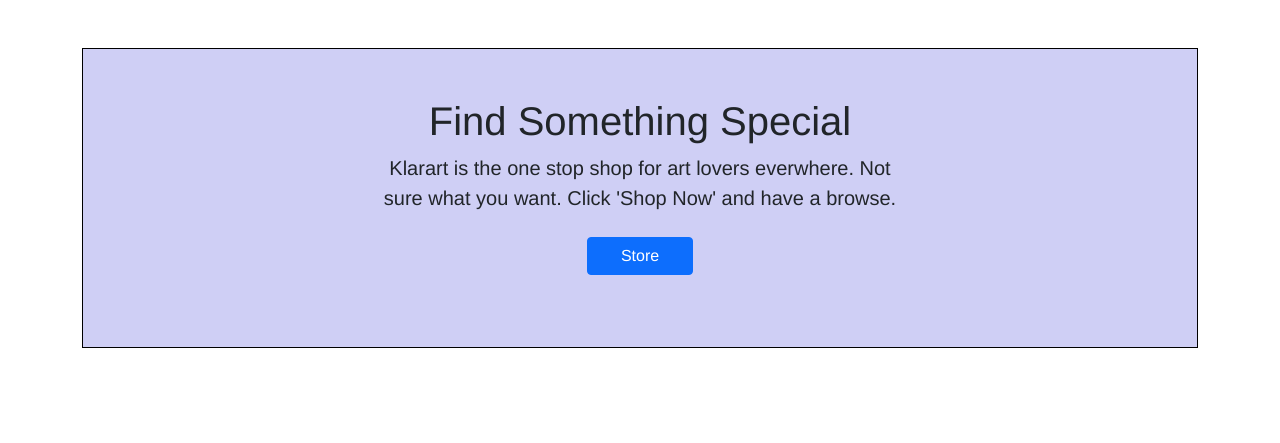
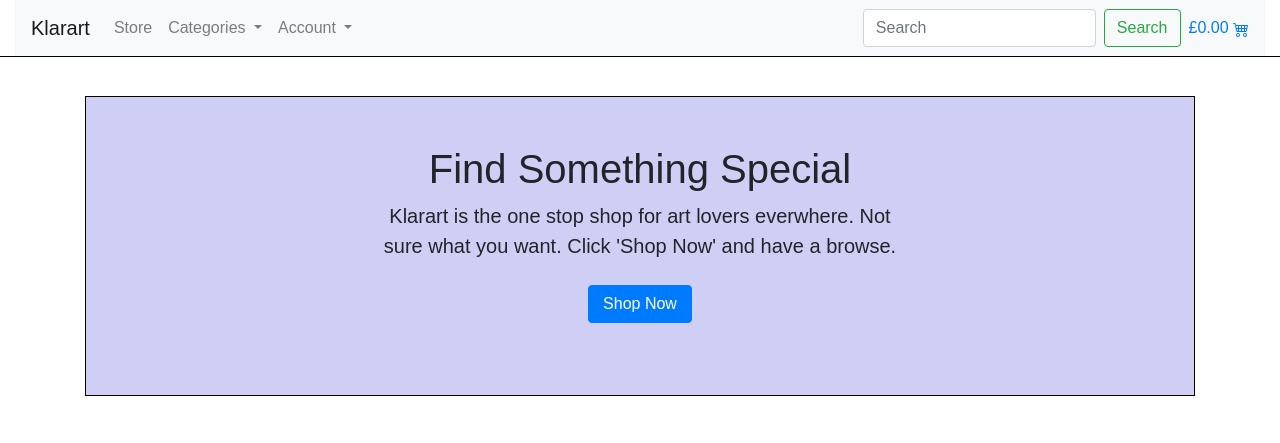
Before and after one commit to Benjamin-Joe/pp5-strore, a Django app: page / in a window 1280 px wide. Shown: the top 443 px of the page. Run offline with Django 3.2, Linux system fonts and the light colour scheme; some libraries are stand-ins or nearby versions.

Commit message:
Add in bootstrap navbar. Fix error in block css preventing styles from loading

```diff
--- a/home/templates/home/index.html
+++ b/home/templates/home/index.html
@@ -3,7 +3,7 @@
 
 {% block content %}
 
-<div class="container h-100">
+<div class="container pt-5 h-100">
     <section class="py-5 text-center container ">
         <div class="row py-lg-5 home-block">
             <div class="col-lg-6 col-md-8 mx-auto">
@@ -13,7 +13,7 @@
                     Click 'Shop Now' and have a browse.
                 </p>
                 <p>
-                    <a href="#" class="btn btn-primary my-2 store-btn">Store</a>
+                    <a href="#" class="btn btn-primary my-2 store-btn">Shop Now</a>
                 </p>
             </div>
         </div>
--- a/static/css/base.css
+++ b/static/css/base.css
@@ -4,6 +4,14 @@
     margin: 0;
     padding: 0;
 }
+
+/* Navigation Bar Styles*/
+
+.head {
+    border-bottom: 1px solid black;
+}
+
+/* Index.html Styles */
 
 .home-block {
     background-color: rgb(207, 207, 245);
--- a/templates/base.html
+++ b/templates/base.html
@@ -11,25 +11,81 @@
     {% endblock %}
 
     {% block css %}
-      <link rel="stylesheet" href="{% static 'css/base.css' %}">
-        <link href="https://cdn.jsdelivr.net/npm/bootstrap@5.1.3/dist/css/bootstrap.min.css" rel="stylesheet" integrity="sha384-1BmE4kWBq78iYhFldvKuhfTAU6auU8tT94WrHftjDbrCEXSU1oBoqyl2QvZ6jIW3" crossorigin="anonymous">
-        <link rel="preconnect" href="https://fonts.googleapis.com">
-        <link rel="preconnect" href="https://fonts.gstatic.com" crossorigin>
-        <link href="https://fonts.googleapis.com/css2?family=Arimo&display=swap" rel="stylesheet">
-
+    <link rel="stylesheet" href="https://stackpath.bootstrapcdn.com/bootstrap/4.3.1/css/bootstrap.min.css" integrity="sha384-ggOyR0iXCbMQv3Xipma34MD+dH/1fQ784/j6cY/iJTQUOhcWr7x9JvoRxT2MZw1T" crossorigin="anonymous">
+    <link rel="stylesheet" href="{% static 'css/base.css' %}">
       {% endblock %}
 
     {% block js %}
-        <script src="https://cdn.jsdelivr.net/npm/bootstrap@5.1.3/dist/js/bootstrap.bundle.min.js" integrity="sha384-ka7Sk0Gln4gmtz2MlQnikT1wXgYsOg+OMhuP+IlRH9sENBO0LRn5q+8nbTov4+1p" crossorigin="anonymous"></script>
-        <script src="https://cdn.jsdelivr.net/npm/@popperjs/core@2.10.2/dist/umd/popper.min.js" integrity="sha384-7+zCNj/IqJ95wo16oMtfsKbZ9ccEh31eOz1HGyDuCQ6wgnyJNSYdrPa03rtR1zdB" crossorigin="anonymous"></script>
-        <script src="https://cdn.jsdelivr.net/npm/bootstrap@5.1.3/dist/js/bootstrap.min.js" integrity="sha384-QJHtvGhmr9XOIpI6YVutG+2QOK9T+ZnN4kzFN1RtK3zEFEIsxhlmWl5/YESvpZ13" crossorigin="anonymous"></script>
-        <script src="https://code.jquery.com/jquery-3.6.0.min.js" integrity="sha256-/xUj+3OJU5yExlq6GSYGSHk7tPXikynS7ogEvDej/m4=" crossorigin="anonymous"></script>
-        <script src="https://kit.fontawesome.com/fb3ce16b7a.js" crossorigin="anonymous"></script>
+      <script src="https://code.jquery.com/jquery-3.6.0.min.js" integrity="sha256-/xUj+3OJU5yExlq6GSYGSHk7tPXikynS7ogEvDej/m4=" crossorigin="anonymous"></script>
+      <script src="https://cdnjs.cloudflare.com/ajax/libs/popper.js/1.14.7/umd/popper.min.js" integrity="sha384-UO2eT0CpHqdSJQ6hJty5KVphtPhzWj9WO1clHTMGa3JDZwrnQq4sF86dIHNDz0W1" crossorigin="anonymous"></script>
+      <script src="https://stackpath.bootstrapcdn.com/bootstrap/4.3.1/js/bootstrap.min.js" integrity="sha384-JjSmVgyd0p3pXB1rRibZUAYoIIy6OrQ6VrjIEaFf/nJGzIxFDsf4x0xIM+B07jRM" crossorigin="anonymous"></script>
+      <script src="https://kit.fontawesome.com/fb3ce16b7a.js" crossorigin="anonymous"></script>
     {% endblock %}
 
     <title>Klarart {% block title %}{% endblock %}</title>
   </head>
   <body>
+
+
+    <header class="container-fluid fixed-top head">
+      <nav class="navbar navbar-expand-lg navbar-light bg-light">
+          <a class="navbar-brand" href="{% url 'home' %}">Klarart</a>
+          <button class="navbar-toggler" type="button" data-toggle="collapse" data-target="#navbarSupportedContent" aria-controls="navbarSupportedContent" aria-expanded="false" aria-label="Toggle navigation">
+            <span class="navbar-toggler-icon"></span>
+          </button>
+
+          <div class="collapse navbar-collapse" id="navbarSupportedContent">
+            <ul class="navbar-nav mr-auto">
+              <li class="nav-item">
+                <a class="nav-link" href="#">Store</a>
+              </li>
+              <li class="nav-item dropdown">
+                <a class="nav-link dropdown-toggle" href="#" id="navbarDropdown" role="button" data-toggle="dropdown" aria-haspopup="true" aria-expanded="false">
+                  Categories
+                </a>
+                <div class="dropdown-menu" aria-labelledby="navbarDropdown">
+                  <a class="dropdown-item" href="">Insert Categoires</a>
+                </div>
+              </li>
+
+              <li class="nav-item dropdown">
+                  <a class="nav-link dropdown-toggle" href="#" id="navbarDropdown" role="button" data-toggle="dropdown" aria-haspopup="true" aria-expanded="false">
+                    Account
+                  </a>
+                  <div class="dropdown-menu" aria-labelledby="navbarDropdown">
+                      {% if request.user.is_authenticated %}
+                          <a class="dropdown-item" href="#">Logout</a>
+                          <a class="dropdown-item" href="#">Edit Account</a>
+                          {% if request.user.is_superuser %}
+                              <a class="dropdown-item" href="">Manage Website</a>
+                          {% endif %}
+                      {% else %}
+                          <a class="dropdown-item" href="#">Login</a>
+                          <a class="dropdown-item" href="#">Sign Up</a>
+                      {% endif %}
+
+                  </div>
+            </ul>
+
+            <form method="GET" action="#" class="form-inline my-2 my-lg-0">
+              <input class="form-control mr-sm-2" type="text" name="q" placeholder="Search" aria-label="Search">
+              <button class="btn btn-outline-success my-2 my-sm-0" type="submit">Search</button>
+            </form>
+            <a href="#" class="pl-2" type="button" role="button">
+              {% if grand_total %}
+                £{{grand_total|floatformat:2}}
+              {% else %}
+                £0.00
+              {% endif %}
+                <svg xmlns="http://www.w3.org/2000/svg" width="16" height="16" fill="currentColor" class="bi bi-cart4" viewBox="0 0 16 16">
+                    <path d="M0 2.5A.5.5 0 0 1 .5 2H2a.5.5 0 0 1 .485.379L2.89 4H14.5a.5.5 0 0 1 .485.621l-1.5 6A.5.5 0 0 1 13 11H4a.5.5 0 0 1-.485-.379L1.61 3H.5a.5.5 0 0 1-.5-.5zM3.14 5l.5 2H5V5H3.14zM6 5v2h2V5H6zm3 0v2h2V5H9zm3 0v2h1.36l.5-2H12zm1.11 3H12v2h.61l.5-2zM11 8H9v2h2V8zM8 8H6v2h2V8zM5 8H3.89l.5 2H5V8zm0 5a1 1 0 1 0 0 2 1 1 0 0 0 0-2zm-2 1a2 2 0 1 1 4 0 2 2 0 0 1-4 0zm9-1a1 1 0 1 0 0 2 1 1 0 0 0 0-2zm-2 1a2 2 0 1 1 4 0 2 2 0 0 1-4 0z"/>
+                  </svg>
+              </a>
+
+          </div>
+        </nav>
+  </header>
+
 
     {% if messages %}
     <div class="message-container"></div>
```
